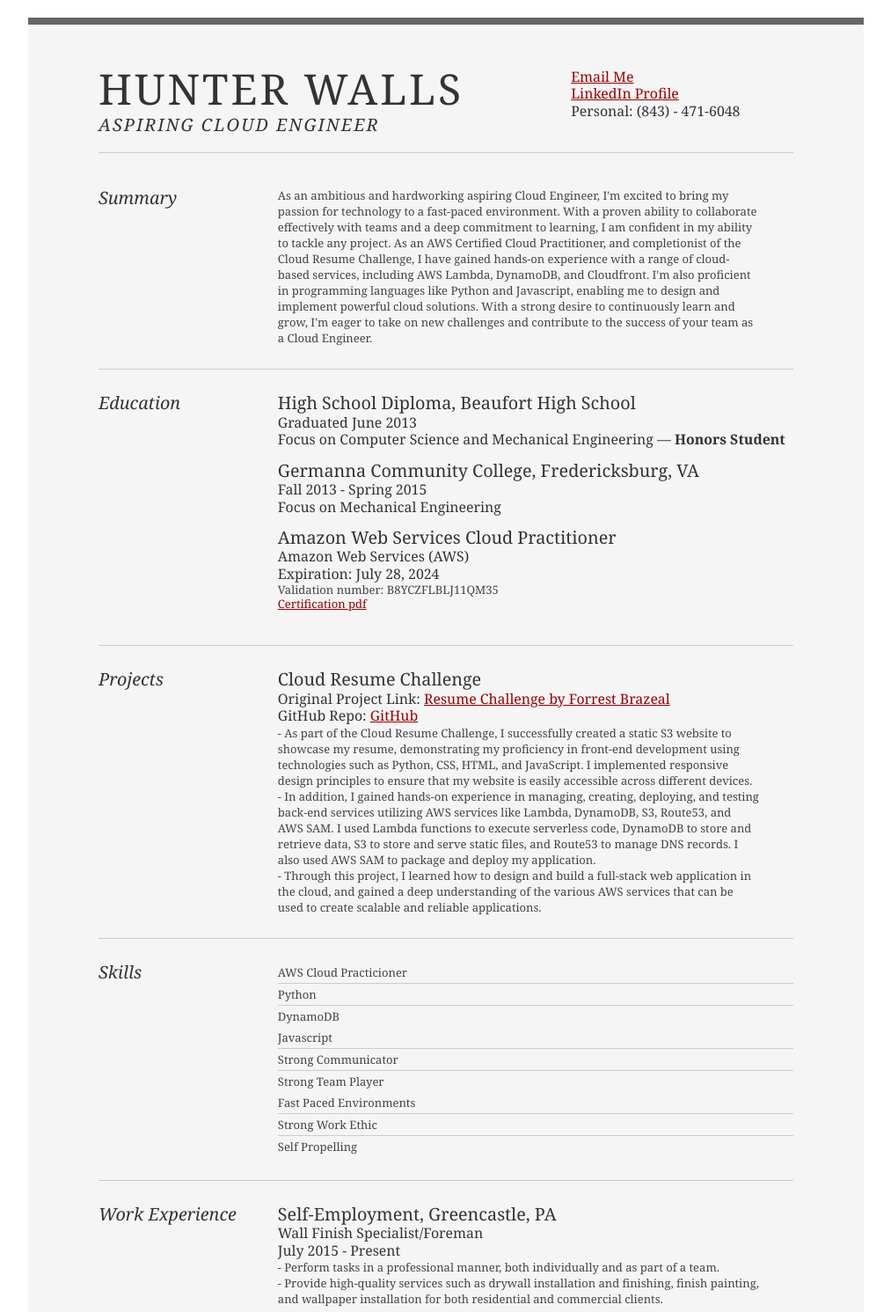
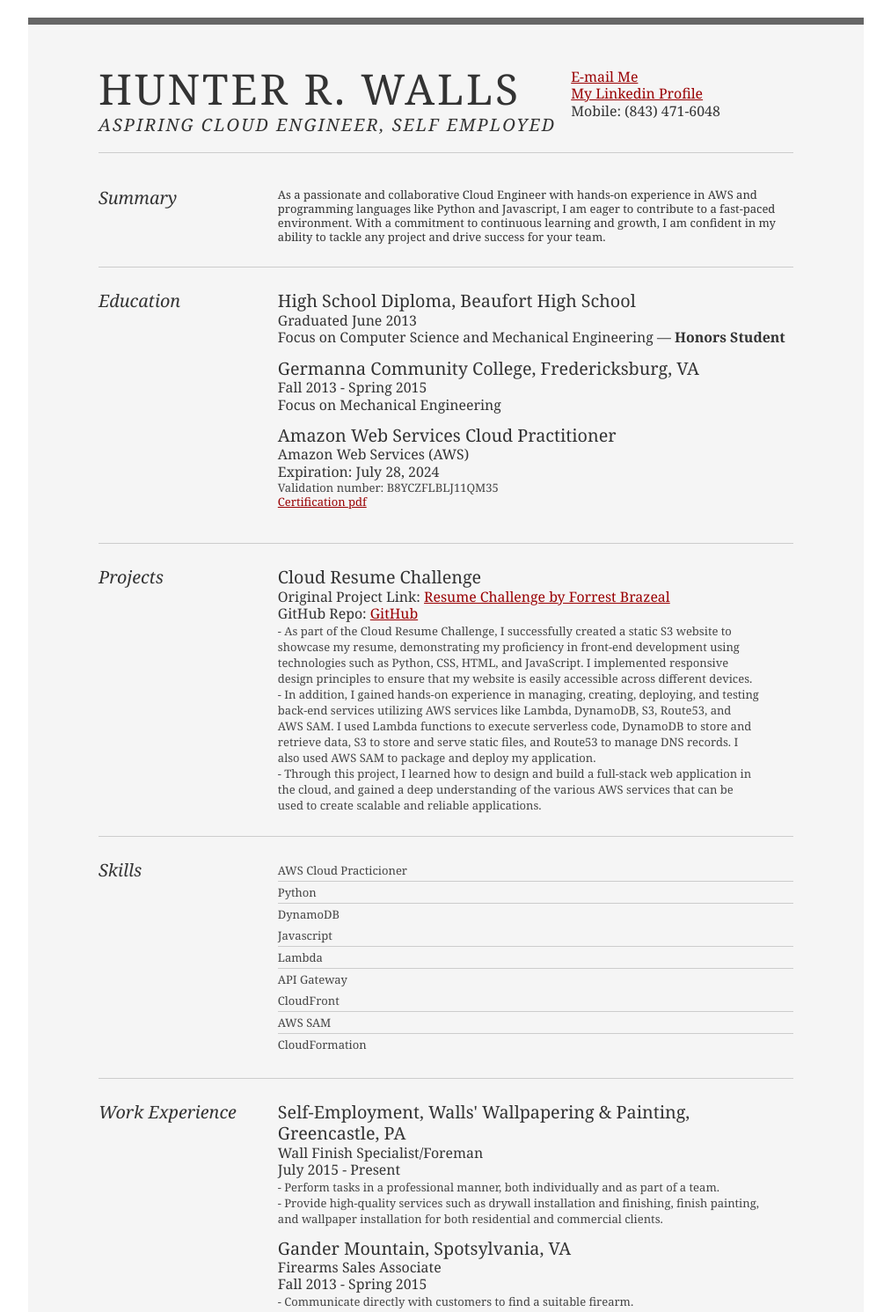
Before and after one commit to Neshrack/hrw-resume-challenge-BE, a website: page resume-site/index.html in a window 1280 px wide. Shown: the part 60-1551 px from the top of the page at 88% size, without its empty margins (133-1146 px from the left). Drawn offline with Linux system fonts and the light colour scheme; no server answers.

Commit message:
finishing touches

```diff
--- a/resume-site/index.html
+++ b/resume-site/index.html
@@ -1,7 +1,7 @@
 <!DOCTYPE html PUBLIC "-//W3C//DTD XHTML 1.0 Strict//EN" "http://www.w3.org/TR/xhtml1/DTD/xhtml1-strict.dtd">
 <html><head><meta http-equiv="content-type" content="text/html; charset=utf-8" />
 
-	<title>Hunter Walls | Aspiring Cloud Engineer | hunter.walls61@gmail.com</title>
+	<title>Hunter Ray Walls | Aspiring Cloud Engineer | hunter.walls61@gmail.com</title>
 
 	<meta name="viewport" content="width=device-width, initial-scale=1">
 	<meta name="keywords" content="" />
@@ -20,15 +20,15 @@
 		<div id="hd">
 			<div class="yui-gc">
 				<div class="yui-u first">
-					<h1>Hunter Walls</h1>
-					<h2>Aspiring Cloud Engineer</h2>
+					<h1>Hunter R. Walls</h1>
+					<h2>Aspiring Cloud Engineer, Self Employed</h2>
 				</div>
 
 				<div class="yui-u">
 					<div class="contact-info">
-						<h3><a href="mailto:hunter.walls61@gmail.com">Email Me</a></h3>
-						<h3><a href="https://www.linkedin.com/in/hunter-r-walls">LinkedIn Profile</a></h3>
-						<h3>Personal: (843) - 471-6048</h3>
+						<h3><a href="mailto:hunter.walls61@gmail.com">E-mail Me</a></h3>
+						<h3><a href="https://linkedin.com/in/hunter-r-walls">My Linkedin Profile</a></h3>
+						<h3>Mobile: (843) 471-6048</h3>
 					</div><!--// .contact-info -->
 				</div>
 			</div><!--// .yui-gc -->
@@ -43,9 +43,12 @@
 							<h2>Summary</h2>
 						</div>
 						<div class="yui-u">
-							<p>
-								As an ambitious and hardworking aspiring Cloud Engineer, I'm excited to bring my passion for technology to a fast-paced environment. With a proven ability to collaborate effectively with teams and a deep commitment to learning, I am confident in my ability to tackle any project. As an AWS Certified Cloud Practitioner, and completionist of the Cloud Resume Challenge, I have gained hands-on experience with a range of cloud-based services, including AWS Lambda, DynamoDB, and Cloudfront. I'm also proficient in programming languages like Python and Javascript, enabling me to design and implement powerful cloud solutions. With a strong desire to continuously learn and grow, I'm eager to take on new challenges and contribute to the success of your team as a Cloud Engineer.							</p>
+							<div class="enlarge">
+							<p><h1>
+								As a passionate and collaborative Cloud Engineer with hands-on experience in AWS and programming languages like Python and Javascript, I am eager to contribute to a fast-paced environment. With a commitment to continuous learning and growth, I am confident in my ability to tackle any project and drive success for your team.							</p></h1>
+							</div>
 						</div>
+
 					</div><!--// .yui-gf -->
 					<div class="yui-gf">
 
@@ -110,14 +113,14 @@
 
 							<ul class="talent">
 								<li>Javascript</li>
-								<li>Strong Communicator</li>
-								<li class="last">Strong Team Player</li>
+								<li>Lambda</li>
+								<li class="last">API Gateway</li>
 							</ul>
 
 							<ul class="talent">
-								<li>Fast Paced Environments</li>
-								<li>Strong Work Ethic</li>
-								<li class="last">Self Propelling</li>
+								<li>CloudFront</li>
+								<li>AWS SAM</li>
+								<li class="last">CloudFormation</li>
 							</ul>
 						</div>
 					</div><!--// .yui-gf-->
@@ -131,7 +134,7 @@
 						<div class="yui-u">
 
 							<div class="job">
-								<h2>Self-Employment, Greencastle, PA</h2>
+								<h2>Self-Employment, Walls' Wallpapering & Painting, Greencastle, PA</h2>
 								<h3>Wall Finish Specialist/Foreman</h3>
 								<h4>July 2015 - Present</h4>
 								<p> - Perform tasks in a professional manner, both individually and as part of a team.</p>
```
Also changed, not shown: 1 other file.
